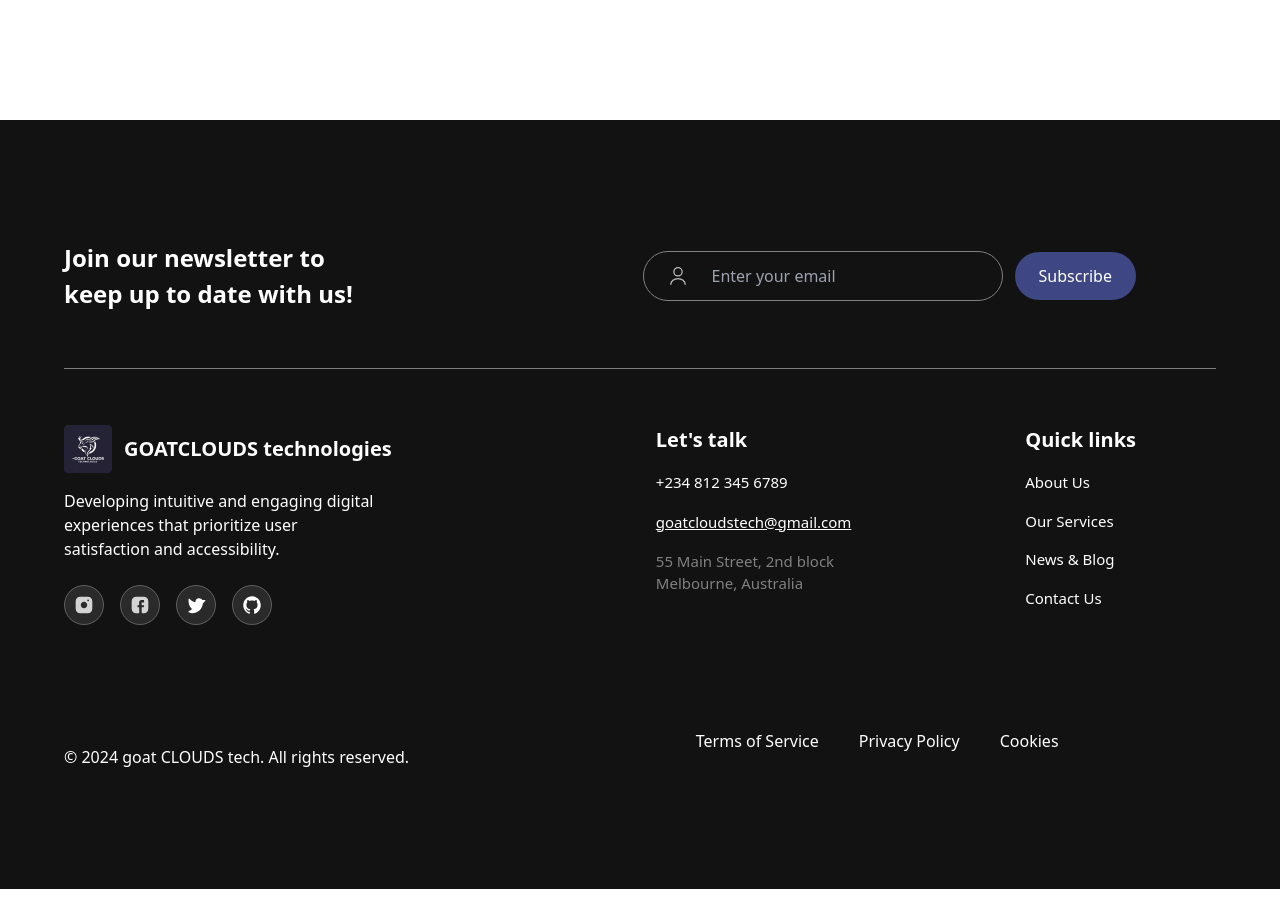
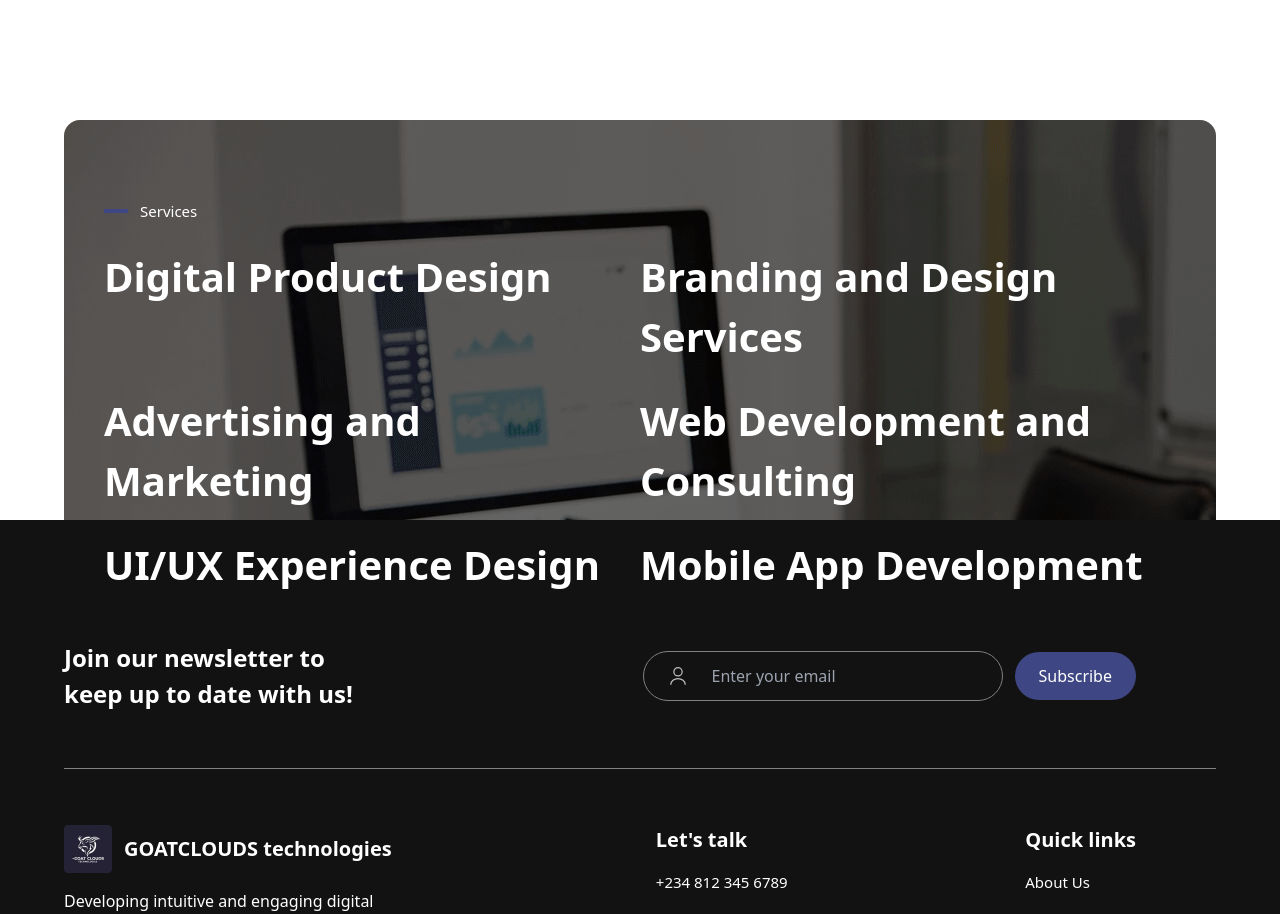
Before and after one commit to Frokesy/goatclouds, a React (Vite) app: page /about in a window 1280 px wide. Shown: the part 1609-2523 px from the top of the page. Before the commit the page ends 2498 px from the top, so only its background shows below. Built offline with nearby package versions, Linux system fonts and the light colour scheme.

Commit message:
designed section three for about component

```diff
--- /dev/null
+++ b/src/components/sections/about/SectionThree.tsx
@@ -0,0 +1,25 @@
+const SectionThree = () => {
+  return (
+    <div className="w-[90vw] mx-auto">
+      <div className="bg-[url('/assets/services.png')] relative h-[50vh] text-[#fff] rounded-t-2xl">
+        <div className="bg-[#000] z-10 absolute w-[100%] h-[100%] bg-opacity-60 py-[10vh] px-10 rounded-t-2xl">
+          <div className="text-[15px] flex items-center space-x-3">
+            <div className="h-1 w-6 bg-[#3e4784]"></div>
+            <p className="text-[#fff]">Services</p>
+          </div>
+
+          <div className="grid grid-cols-2 text-[40px] font-semibold gap-y-6 mt-6">
+            <p>Digital Product Design</p>
+            <p>Branding and Design Services</p>
+            <p>Advertising and Marketing</p>
+            <p>Web Development and Consulting</p>
+            <p>UI/UX Experience Design</p>
+            <p>Mobile App Development</p>
+          </div>
+        </div>
+      </div>
+    </div>
+  );
+};
+
+export default SectionThree;
--- a/src/pages/about/index.tsx
+++ b/src/pages/about/index.tsx
@@ -1,5 +1,6 @@
 import Container from "../../components/defaults/Container"
 import Hero from "../../components/sections/about/Hero"
+import SectionThree from "../../components/sections/about/SectionThree"
 import SectionTwo from "../../components/sections/about/SectionTwo"
 
 const About = () => {
@@ -7,6 +8,7 @@ const About = () => {
     <Container active="about">
         <Hero />
         <SectionTwo />
+        <SectionThree />
     </Container>
   )
 }
```
